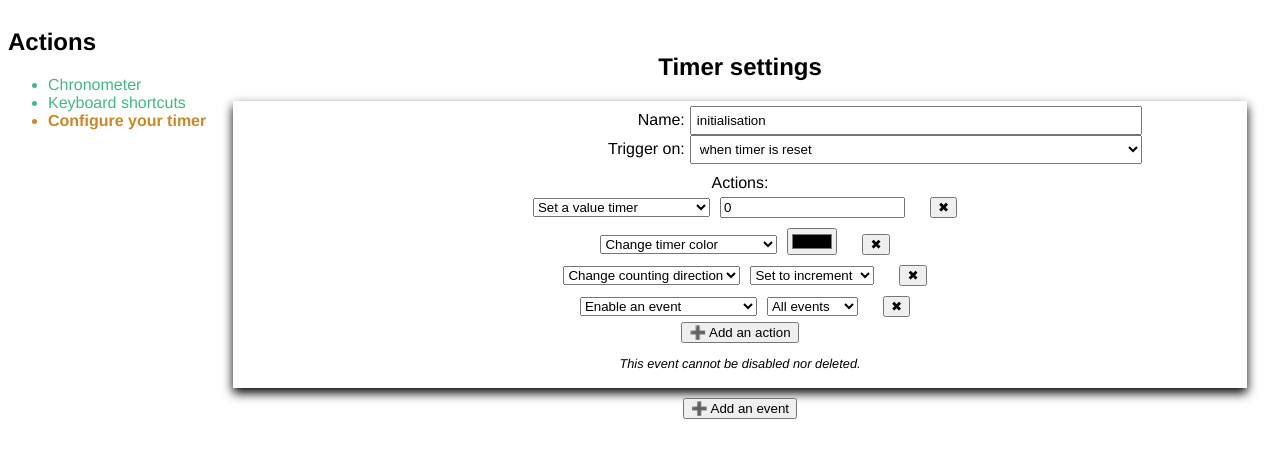
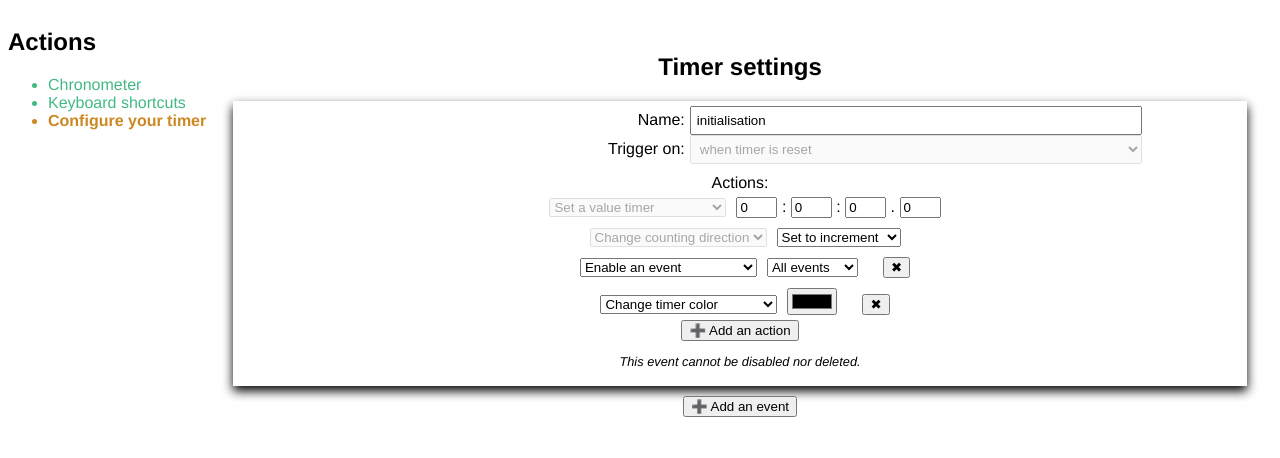
Before and after one commit to restimel/Chronometer, a Vue app: page / in a window 1280 px wide. Both pictures are taken after a click on the item "Configure your timer". Shown: the top 458 px of the page. Built offline with nearby package versions, Linux system fonts and the light colour scheme.

Commit message:
add DigitalTimerEditor

```diff
--- /dev/null
+++ b/src/components/DigitalTimerEditor.vue
@@ -0,0 +1,97 @@
+<template>
+    <span class="digital-timer-editor">
+        <template v-for="(chunk, idx) of splitted"
+        >
+            <input v-if="typeof chunk ==='object'"
+                :key="`digital-editor-input-${idx}`"
+                size="2"
+                v-model="values[chunk.name]"
+            >
+            <span v-else
+                :key="`digital-editor-span-${idx}`"
+            >
+                {{chunk}}
+            </span>
+        </template>
+    </span>
+</template>
+
+<script>
+import FormatTs, { conversion } from './mods/FormatTs.js';
+
+export default {
+    name: 'DigitalTimerEditor',
+    props: {
+        value: {
+            type: Number,
+            required: true,
+        },
+        timeFormat: {
+            type: String,
+            resquired: true,
+        },
+    },
+    mixins: [
+        FormatTs,
+    ],
+    data: () => ({
+        values: {
+            ms: 0,
+            s: 0,
+            min: 0,
+            h: 0,
+            d: 0,
+        },
+    }),
+    computed: {
+        generateTs() {
+            const values = this.values;
+            let sumMax = 1;
+            const ts = conversion.reduce((total, unit, idx) => {
+                sumMax *= (conversion[idx - 1] || {max: 1}).max;
+                return total + values[unit.name] * sumMax;
+            }, 0);
+            return ts;
+        },
+    },
+    methods: {
+        pad(nb, nbZero) {
+            let strNb = nb.toString(10);
+            const nbLength = strNb.length;
+
+            if (nbLength < nbZero) {
+                const zero = new Array(nbZero - nbLength).fill('0').join('');
+                return zero + strNb;
+            }
+
+            return strNb;
+        },
+
+        send() {
+            this.$emit('input', this.generateTs);
+        },
+    },
+    watch: {
+        'values.ms': function() {
+            this.send();
+        },
+        'values.s': function() {
+            this.send();
+        },
+        'values.min': function() {
+            this.send();
+        },
+        'values.h': function() {
+            this.send();
+        },
+        'values.d': function() {
+            this.send();
+        },
+    },
+};
+</script>
+
+<!-- Add "scoped" attribute to limit CSS to this component only -->
+<style scoped>
+
+</style>
--- a/src/components/TimerSettings.vue
+++ b/src/components/TimerSettings.vue
@@ -26,6 +26,7 @@
                 <span>Trigger on:</span>
                 <select
                     v-model="event.trigger"
+                    :disabled="event.id === 'init'"
                 >
                     <option disabled value="never">
                         <i>Select what triggers this event</i>
@@ -56,11 +57,10 @@
             <label class="event-label">
                 <span></span>
                 <template>
-                    <input v-if="event.trigger === 'reach'"
-                        type="number"
+                    <DigitalTimerEditor v-if="event.trigger === 'reach'"
                         v-model="event.triggerValue"
-                        placeholder="timestamp to reach"
-                    >
+                        :timeFormat="activeFormat.display"
+                    />
                 </template>
             </label>
             <div
@@ -75,6 +75,7 @@
                         <select
                             v-model="action.action"
                             @change="action.value=''"
+                            :disabled="event.id === 'init' && idx < nbInitFrozen"
                         >
                             <option value="none" disabled>
                                 <i>Choose an action</i>
@@ -109,7 +110,10 @@
                                 <input type="color" v-model="action.value" />
                             </span>
                             <span v-else-if="['set', 'addTime'].includes(action.action)">
-                                <input type="number" v-model="action.value" />
+                                <DigitalTimerEditor
+                                    v-model="action.value"
+                                    :timeFormat="activeFormat.display"
+                                />
                             </span>
                             <span v-else-if="action.action === 'increment'">
                                 <select
@@ -147,7 +151,7 @@
                             </span>
                         </template>
                     </label>
-                    <button
+                    <button v-if="!(event.id === 'init' && idx < nbInitFrozen)"
                         class="remove-action-buton"
                         @click.prevent.stop="removeAction(event, action)"
                         title="Remove this action"
@@ -188,11 +192,13 @@
 
 <script>
 import { activeFormat } from '@/models/presets.js';
+import DigitalTimerEditor from '@/components/DigitalTimerEditor.vue';
 
 export default {
     name: 'TimerSettings',
     data: () => ({
         activeFormat: activeFormat,
+        nbInitFrozen: 2,
     }),
     computed: {
         events() {
@@ -247,6 +253,9 @@ export default {
 
             return id;
         },
+    },
+    components: {
+        DigitalTimerEditor,
     },
 };
 </script>
--- a/src/models/presets.js
+++ b/src/models/presets.js
@@ -17,14 +17,14 @@ const initConf = {
                 action: 'set',
                 value: 0,
             }, {
-                action: 'color',
-                value: 'black',
-            }, {
                 action: 'increment',
                 value: 1,
             }, {
                 action: 'enable',
                 value: '*',
+            }, {
+                action: 'color',
+                value: 'black',
             }],
         }],
     },
```
